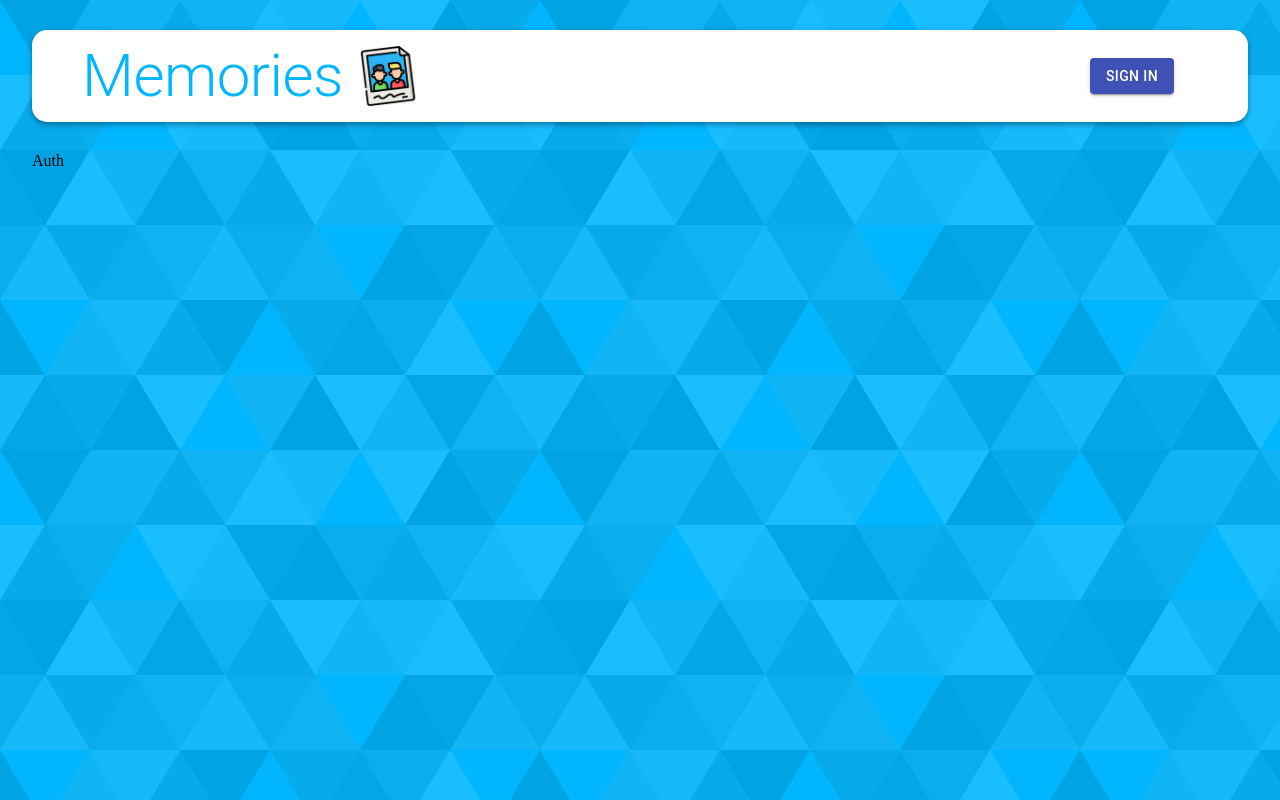
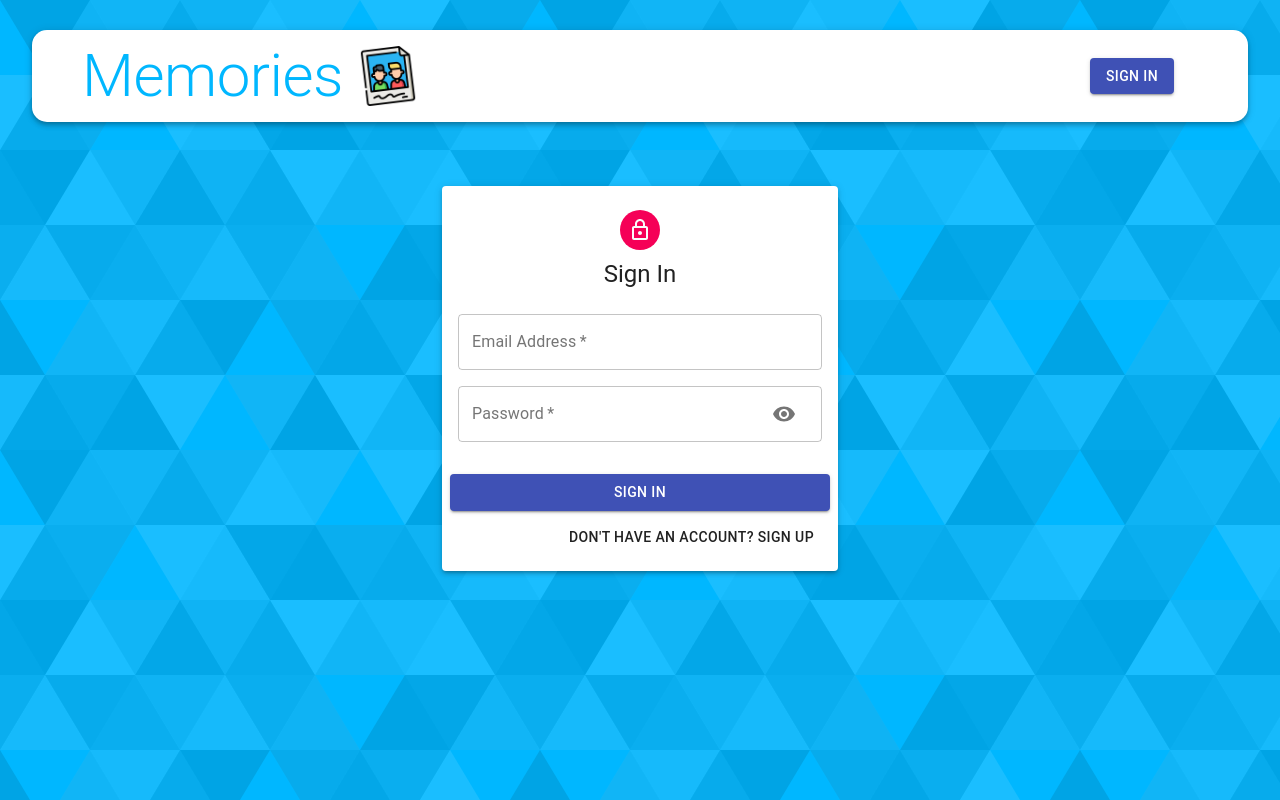
Before and after one commit to velopace/mern-memories, a React (Create React App) app in the folder client/: page /auth in a window 1280 px wide. Built offline with nearby package versions, Linux system fonts and the light colour scheme.

Commit message:
auth page

```diff
--- a/client/src/components/Auth/Auth.js
+++ b/client/src/components/Auth/Auth.js
@@ -1,10 +1,61 @@
-import React from "react";
+import React, { useState } from "react";
+import { Avatar, Button, Container, Grid, Paper, Typography } from "@material-ui/core";
+import LockOutlinedIcon from '@material-ui/icons/LockOutlined';
+
+import useStyles from './styles';
+import Input from "./Input";
 
 const Auth = () => {
-    const state = null;
+    const classes = useStyles();
+    const [showPassword, setShowPassword] = useState(false);
+    const [isSignup, setIsSignup] = useState(false);
+
+    const handleShowPassword = () => setShowPassword((prevShowPassword) => !prevShowPassword);
+
+    const handleSubmit = () => {
+
+    }
+
+    const handleChange = () => {
+
+    }
+
+    const switchMode = () => {
+        setIsSignup((prevIsSignup) => !prevIsSignup);
+    }
 
     return (
-        <div>Auth</div>
+        <Container component="main" maxWidth="xs">
+            <Paper className={classes.paper} elevation={3}>
+                <Avatar className={classes.avatar}>
+                    <LockOutlinedIcon />
+                </Avatar>
+                <Typography variant="h5">{isSignup ? 'Sign Up' : 'Sign In'}</Typography>
+                <form className={classes.form} onSubmit={handleSubmit}>
+                    <Grid container spacing={2}>
+                        {isSignup && (
+                            <>
+                                <Input name="firstName" label="First Name" handleChange={handleChange} autoFocus half />
+                                <Input name="lastName" label="Last Name" handleChange={handleChange} half />
+                            </>
+                        )}
+                        <Input name="email" label="Email Address" handleChange={handleChange} type="email" />
+                        <Input name="password" label="Password" handleChange={handleChange} type={showPassword ? 'text' : 'password'} handleShowPassword={handleShowPassword} />
+                        { isSignup && <Input name="confirmPassword" label="Repeat Password" handleChange={handleChange} type="password" /> }
+                        <Button type="submit" fullWidth variant="contained" color="primary" className={classes.submit}>
+                            { isSignup ? 'Sign Up' : 'Sign In' }
+                        </Button>
+                    </Grid>
+                    <Grid container justify="flex-end">
+                        <Grid item>
+                        <Button onClick={switchMode}>
+                            { isSignup ? 'Already have an account? Sign in' : "Don't have an account? Sign Up" }
+                        </Button>
+                        </Grid>
+                    </Grid>
+                </form>
+            </Paper>
+        </Container>
     );
 };
 
--- /dev/null
+++ b/client/src/components/Auth/Input.js
@@ -0,0 +1,31 @@
+import React from 'react';
+import { TextField, Grid, InputAdornment, IconButton } from '@material-ui/core';
+
+import Visibility from '@material-ui/icons/Visibility';
+import VisibilityOff from '@material-ui/icons/VisibilityOff';
+
+const Input = ({ name, handleChange, label, half, autoFocus, type, handleShowPassword }) => (
+  <Grid item xs={12} sm={half ? 6 : 12}>
+    <TextField
+      name={name}
+      onChange={handleChange}
+      variant="outlined"
+      required
+      fullWidth
+      label={label}
+      autoFocus={autoFocus}
+      type={type}
+      InputProps={name === 'password' ? {
+        endAdornment: (
+          <InputAdornment position="end">
+            <IconButton onClick={handleShowPassword}>
+              {type === 'password' ? <Visibility /> : <VisibilityOff />}
+            </IconButton>
+          </InputAdornment>
+        ),
+      } : null}
+    />
+  </Grid>
+);
+
+export default Input;
--- a/client/src/components/Auth/styles.js
+++ b/client/src/components/Auth/styles.js
@@ -0,0 +1,30 @@
+import { makeStyles } from '@material-ui/core/styles';
+
+export default makeStyles((theme) => ({
+  paper: {
+    marginTop: theme.spacing(8),
+    display: 'flex',
+    flexDirection: 'column',
+    alignItems: 'center',
+    padding: theme.spacing(2),
+  },
+  root: {
+    '& .MuiTextField-root': {
+      margin: theme.spacing(1),
+    },
+  },
+  avatar: {
+    margin: theme.spacing(1),
+    backgroundColor: theme.palette.secondary.main,
+  },
+  form: {
+    width: '100%', // Fix IE 11 issue.
+    marginTop: theme.spacing(3),
+  },
+  submit: {
+    margin: theme.spacing(3, 0, 2),
+  },
+  googleButton: {
+    marginBottom: theme.spacing(2),
+  },
+}));
```
